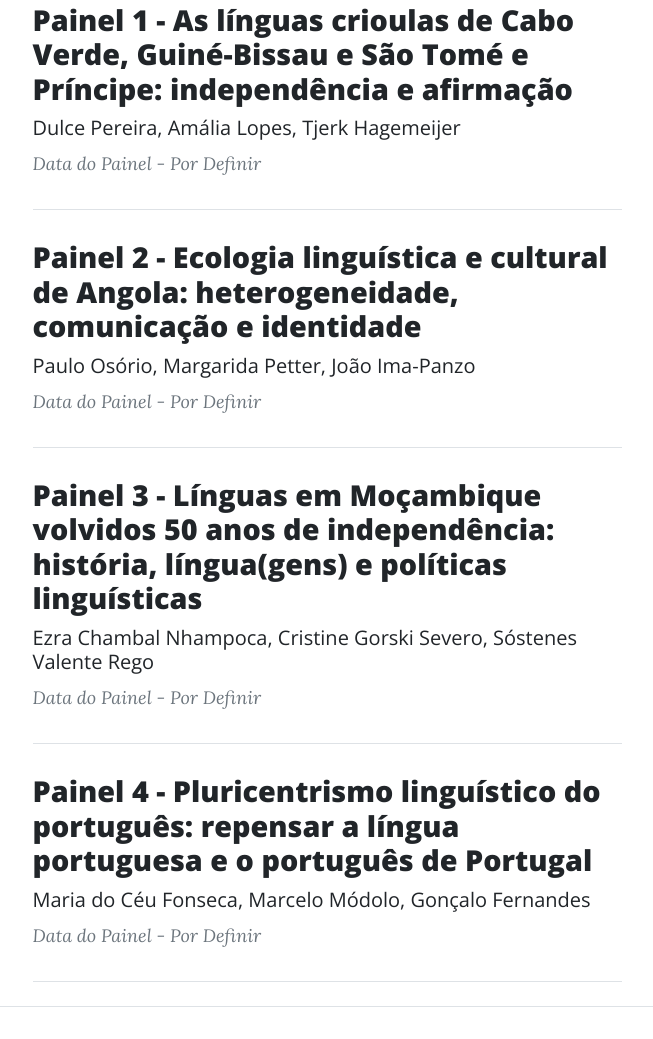
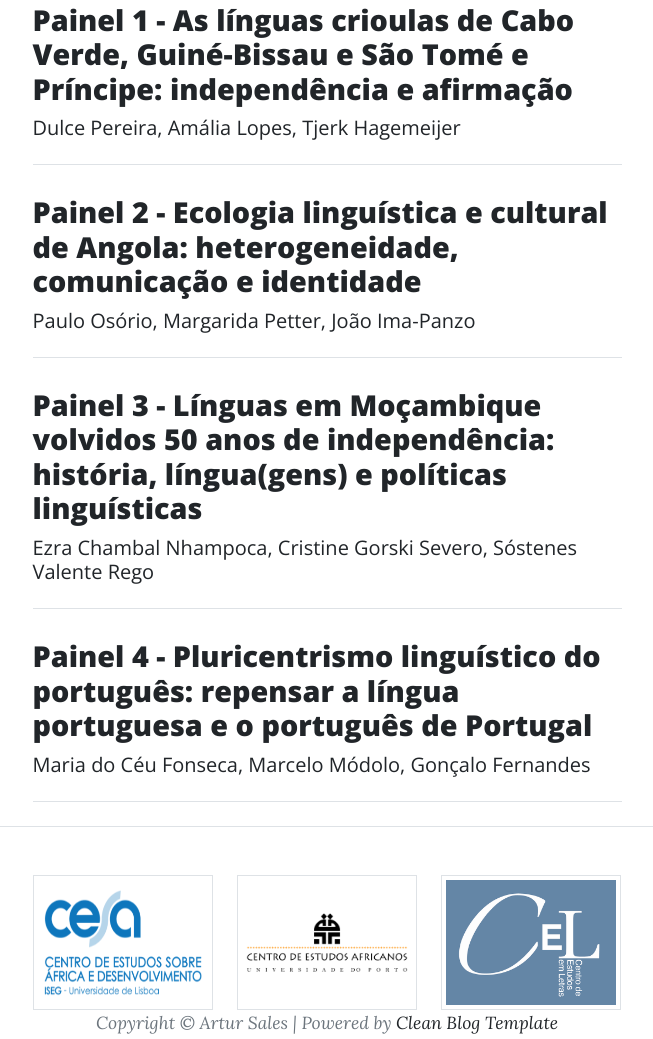
Before and after one commit to Artur-Sales/ColoquioInternacional, a plain HTML site: page index.html in a window 1280 px wide. Shown: the part 767-1806 px from the top of the page, without its empty margins (313-966 px from the left). Drawn offline with nearby package versions, Linux system fonts and the light colour scheme; a script that the page names is missing.

Commit message:
Update index.html

```diff
--- a/index.html
+++ b/index.html
@@ -92,9 +92,6 @@
                                 </h2>
                             <h5 class="post-subtitle">Dulce Pereira, Amália Lopes, Tjerk Hagemeijer</h5>
                         </a>
-                        <p class="post-meta">
-                            Data do Painel - Por Definir
-                        </p>
                     </div>
                     <!-- Divider-->
                     <hr class="my-4" />
@@ -103,9 +100,6 @@
                         <a href="P2A.html"><h2 class="post-title fs-title">Painel 2 -
                             Ecologia linguística e cultural de Angola: heterogeneidade, comunicação e identidade
                             </h2> <h5 class="post-subtitle">Paulo Osório, Margarida Petter, João Ima-Panzo</h5></a>
-                        <p class="post-meta">
-                            Data do Painel - Por Definir
-                        </p>
                     </div>
                     <!-- Divider-->
                     <hr class="my-4" />
@@ -117,9 +111,6 @@
                             </h2>
                             <h5 class="post-subtitle">Ezra Chambal Nhampoca, Cristine Gorski Severo, Sóstenes Valente Rego</h5>
                         </a>
-                        <p class="post-meta">
-                            Data do Painel - Por Definir
-                        </p>
                     </div>
                     <!-- Divider-->
                     <hr class="my-4" />
@@ -131,9 +122,6 @@
                                 </h2>
                             <h5 class="post-subtitle">Maria do Céu Fonseca, Marcelo Módolo, Gonçalo Fernandes</h5>
                         </a>
-                        <p class="post-meta">
-                            Data do Painel - Por Definir
-                        </p>
                     </div>
                     <!-- Divider-->
                     <hr class="my-4" />
@@ -168,3 +156,7 @@
         <script src="js/scripts.js"></script>
     </body>
 </html>
+
+<!-- <p class="post-meta">
+    Data do Painel - Por Definir
+</p>w
```
